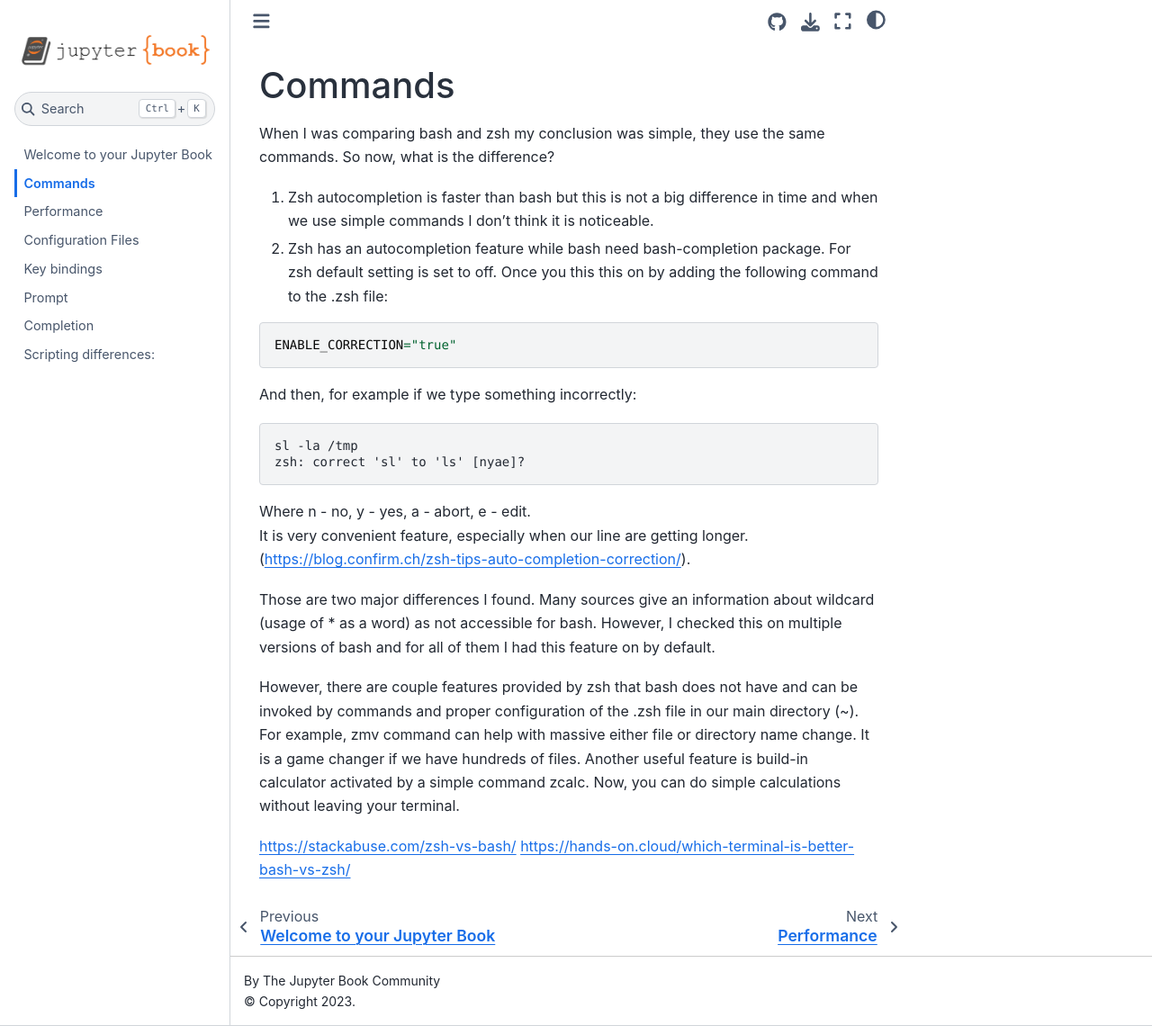
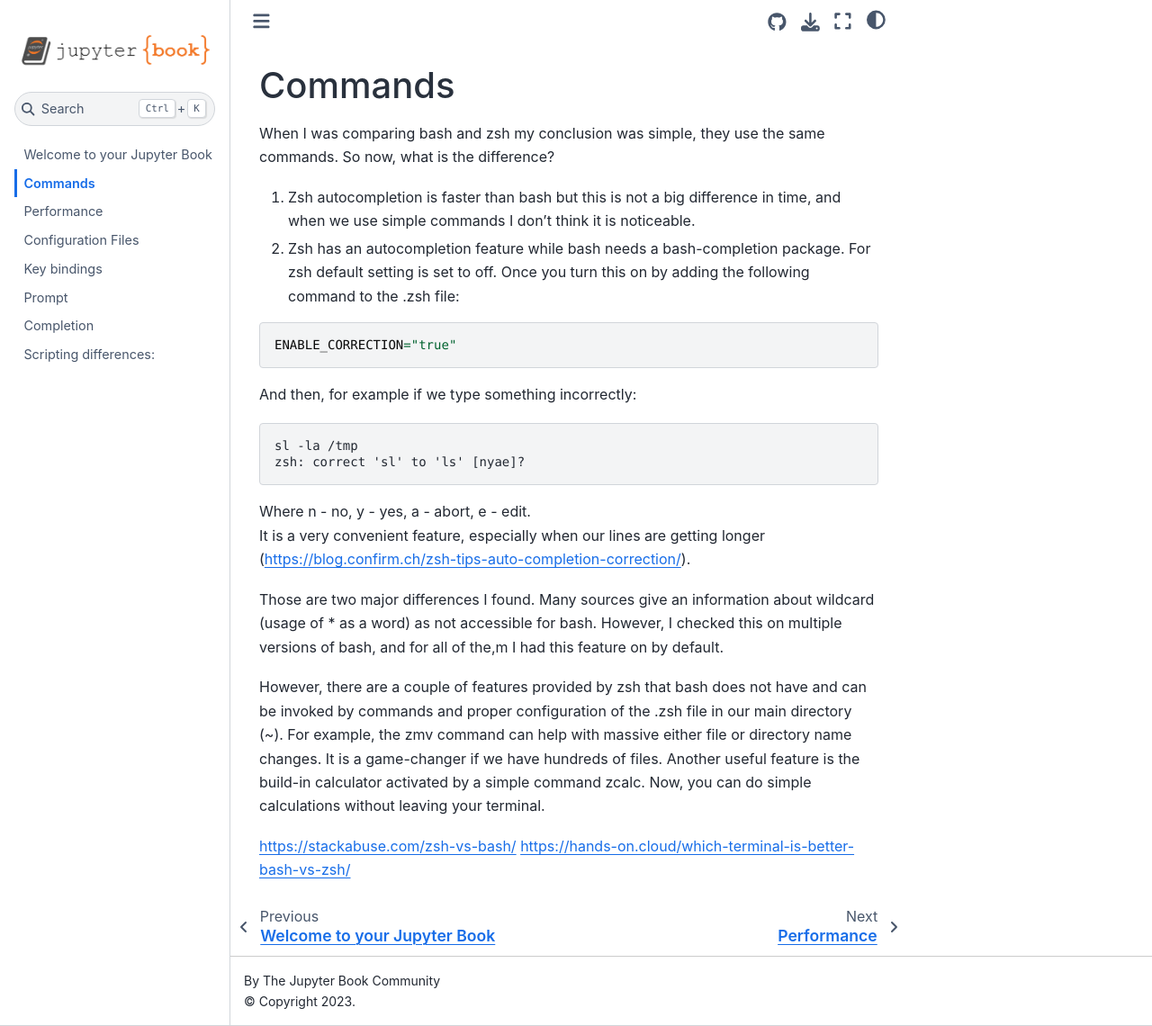
Before and after one commit to marcinpawlukiewicz/bash-zsh, a Jupyter Book: the page built from commands.md, in a window 1280 px wide and 1140 px high. Shown: the whole window at 90% size. Built offline with Jupyter Book 1.0.4 settings and Sphinx 7.4.7 and the Sphinx Book theme 1.1.4, drawn with Linux system fonts in a browser that asks for light colours.

Commit message:
grammar fix

````diff
--- a/commands.md
+++ b/commands.md
@@ -1,8 +1,8 @@
 # Commands
 When I was comparing bash and zsh my conclusion was simple, they use the same commands. So now, what is the difference?
 
-1. Zsh autocompletion is faster than bash but this is not a big difference in time and when we use simple commands I don’t think it is noticeable.
-1. Zsh has an autocompletion feature while bash need bash-completion package. For zsh default setting is set to off. Once you this this on by adding the following command to the .zsh file:
+1. Zsh autocompletion is faster than bash but this is not a big difference in time, and when we use simple commands I don’t think it is noticeable.
+1. Zsh has an autocompletion feature while bash needs a bash-completion package. For zsh default setting is set to off. Once you turn this on by adding the following command to the .zsh file:
 ```
 ENABLE_CORRECTION="true"
 ```
@@ -12,11 +12,11 @@ sl -la /tmp
 zsh: correct 'sl' to 'ls' [nyae]?
 ```
 Where n - no, y - yes, a - abort, e - edit.
-It is very convenient feature, especially when our line are getting longer. (https://blog.confirm.ch/zsh-tips-auto-completion-correction/).
+It is a very convenient feature, especially when our lines are getting longer (https://blog.confirm.ch/zsh-tips-auto-completion-correction/).
 
-Those are two major differences I found. Many sources give an information about wildcard (usage of * as a word) as not accessible for bash. However, I checked this on multiple versions of bash and for all of them I had this feature on by default.
+Those are two major differences I found. Many sources give an information about wildcard (usage of * as a word) as not accessible for bash. However, I checked this on multiple versions of bash, and for all of the,m I had this feature on by default.
 
-However, there are couple features provided by zsh that bash does not have and can be invoked by commands and proper configuration of the .zsh file in our main directory (~). For example, zmv command can help with massive either file or directory name change. It is a game changer if we have hundreds of files. Another useful feature is build-in calculator activated by a simple command zcalc. Now, you can do simple calculations without leaving your terminal.
+However, there are a couple of features provided by zsh that bash does not have and can be invoked by commands and proper configuration of the .zsh file in our main directory (~). For example, the zmv command can help with massive either file or directory name changes. It is a game-changer if we have hundreds of files. Another useful feature is the build-in calculator activated by a simple command zcalc. Now, you can do simple calculations without leaving your terminal.
 
 https://stackabuse.com/zsh-vs-bash/
 https://hands-on.cloud/which-terminal-is-better-bash-vs-zsh/
````
